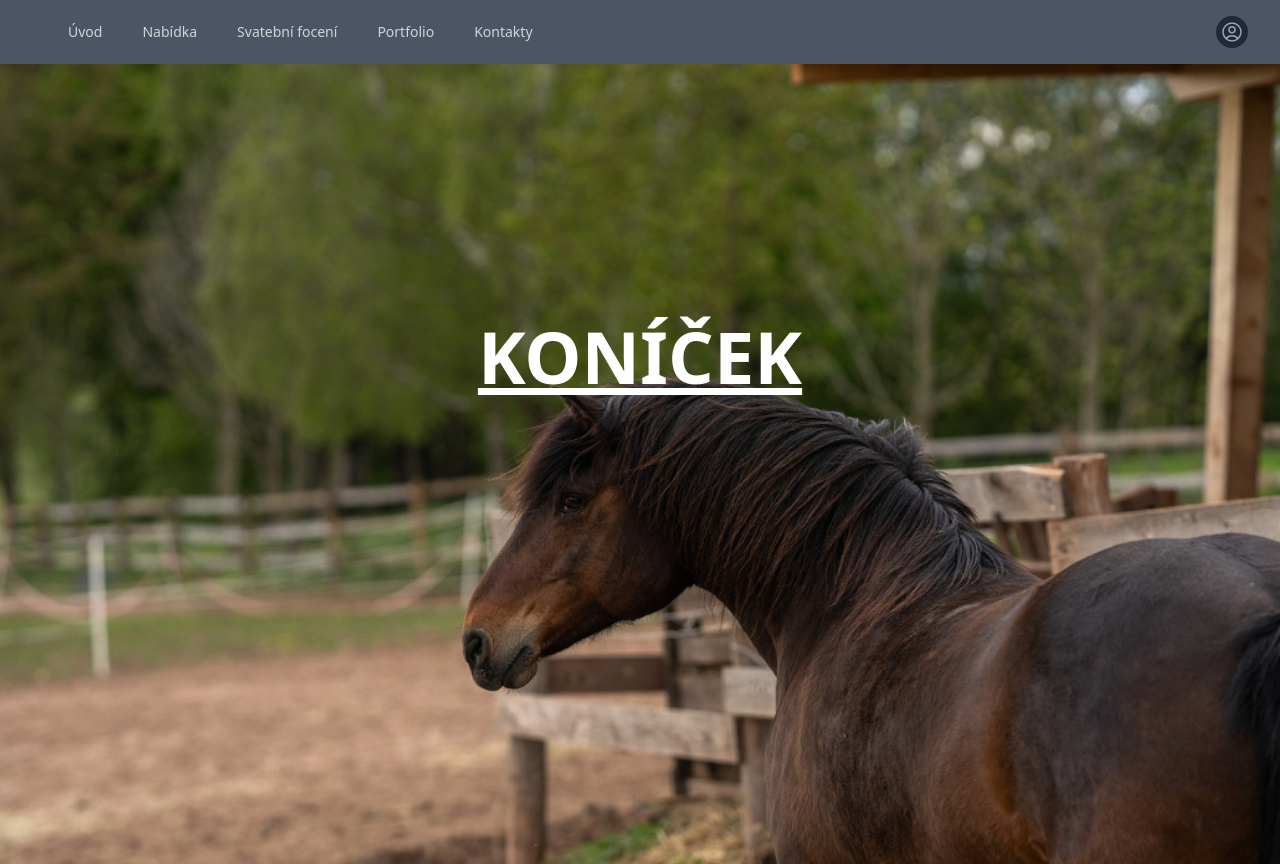
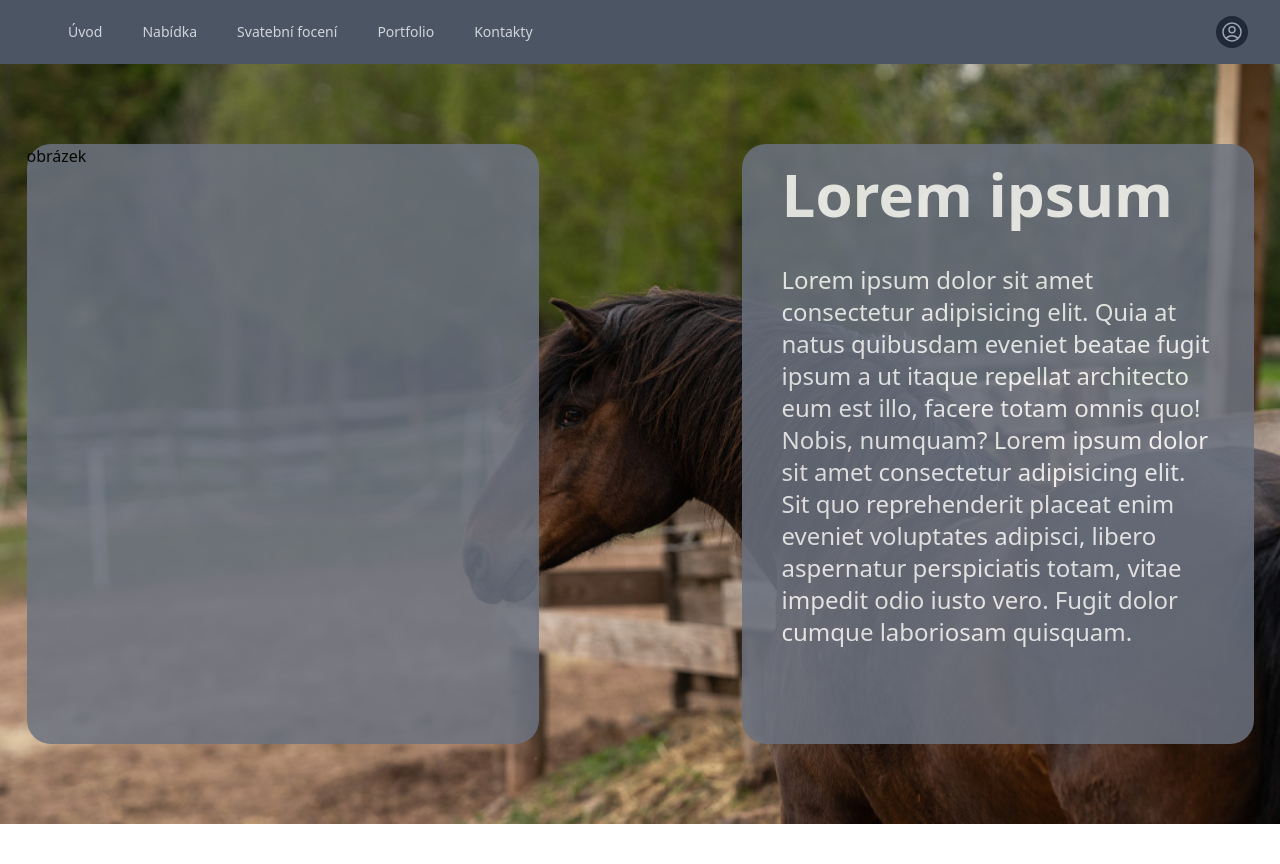
Before and after one commit to Woryx22/IMP, a JavaScript app: page / in a window 1280 px wide. After the commit the page ends 824 px from the top, so only its background shows below. Built offline with nearby package versions, Linux system fonts and the light colour scheme.

Commit message:
Main page

```diff
--- a/src/App.js
+++ b/src/App.js
@@ -1,13 +1,12 @@
 import Header from "./components/Header"
+import Main from "./components/Main"
 import "./index.css"
 
 const App = () => {
   return (
     <div className="app">
-      <Header/>
-      <div className="bg-[url(./imgbg.png)] w-[100%] h-[100vh]  bg-cover bg-auto">
-        <h1 className="text-7xl font-bold underline text-center pt-[20%] text-white">KONÍČEK</h1>
-      </div>
+      <Header />
+      <Main/>
 
 
     </div>
--- a/src/components/Header.js
+++ b/src/components/Header.js
@@ -15,7 +15,7 @@ function classNames(...classes) {
 
 export default function Header() {
     return (
-        <Disclosure as="nav" className="bg-gray-600 ">
+        <Disclosure as="nav" className="bg-gray-600 sticky top-0">
             <div className="mx-auto max-w-7xl px-2 sm:px-6 lg:px-8">
                 <div className="relative flex h-16 items-center justify-between">
 
@@ -65,7 +65,6 @@ export default function Header() {
                             type="button"
                             className="relative rounded-full bg-gray-800 p-1 text-gray-400 hover:text-white focus:outline-none focus:ring-2 focus:ring-white focus:ring-offset-2 focus:ring-offset-gray-800">
                             <span className="absolute -inset-1.5" />
-                            <span className="sr-only">View notifications</span>
                             <UserCircleIcon aria-hidden="true" className="size-6" />
                         </button>
                     </div>
--- /dev/null
+++ b/src/components/Main.js
@@ -0,0 +1,17 @@
+import "../index.css"
+
+
+export default function Main() {
+    return (
+        <div className="bgi w-[100%] h-[95vh]  bg-bottom bg-cover grid gap-4 md:gap-[150px] grid-cols-1 md:grid-cols-2 justify-items-center  content-center">
+            <div className="bg-gray-500 w-[80vw] md:w-[40vw] h-[40vh] md:h-[75vh] opacity-85 rounded-3xl">
+                <p>obrázek</p>
+            </div>
+            <div className="bg-gray-500 w-[80vw] md:w-[40vw] h-[40vh] md:h-[75vh] opacity-85 rounded-3xl">
+                <h1 className="font bold text-2xl md:text-4xl lg:text-6xl font-bold text-white ms-10 mt-5">Lorem ipsum</h1>
+                <p className="text-base md:text-xl lg:text-2xl text-white mx-10 mt-10">Lorem ipsum dolor sit amet consectetur adipisicing elit. Quia at natus quibusdam eveniet beatae fugit ipsum a ut itaque repellat architecto eum est illo, facere totam omnis quo! Nobis, numquam? Lorem ipsum dolor sit amet consectetur adipisicing elit. Sit quo reprehenderit placeat enim eveniet voluptates adipisci, libero aspernatur perspiciatis totam, vitae impedit odio iusto vero. Fugit dolor cumque laboriosam quisquam.</p>
+            </div>
+
+        </div>
+    )
+}
--- a/src/index.css
+++ b/src/index.css
@@ -1,3 +1,8 @@
 @tailwind base;
 @tailwind components;
 @tailwind utilities;
+
+
+.bgi{
+    background-image: url("./images/imgbg.png");
+}
```
Also changed, not shown: src/images/imgbg.png (renamed from src/imgbg.png).
